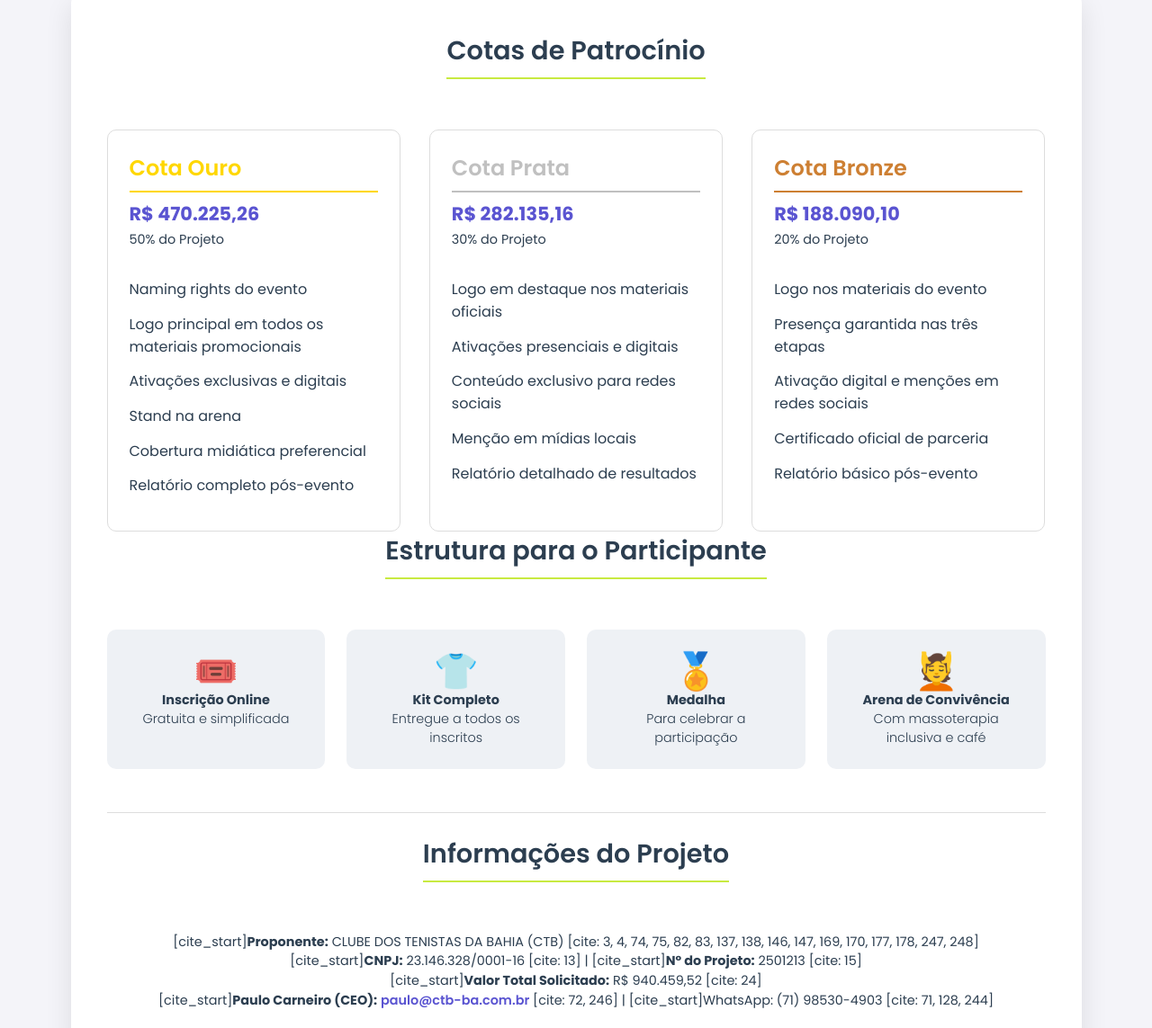
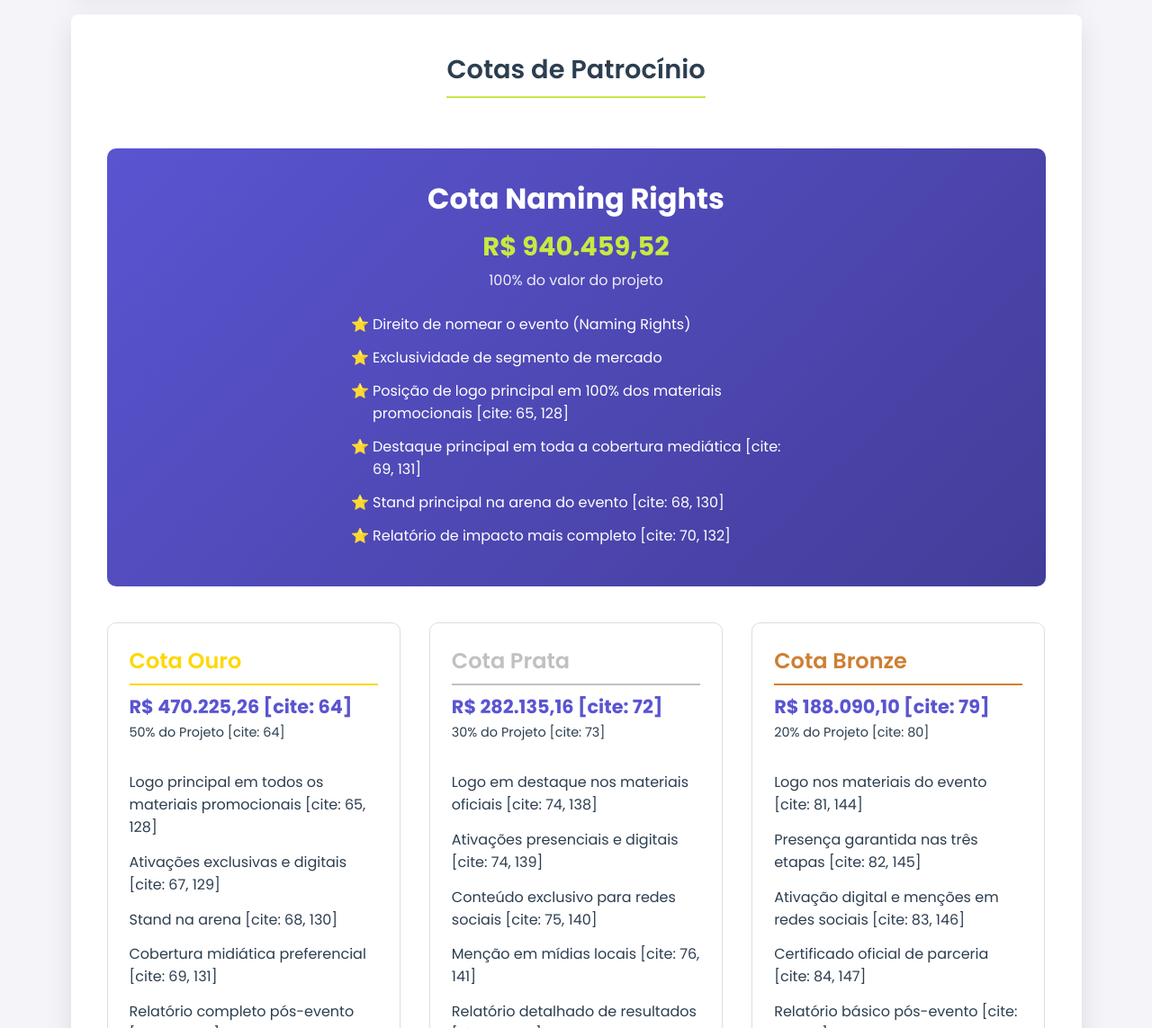
Before and after one commit to ctb-tm/festival-imprimir, a plain HTML site: page index.html in a window 1280 px wide. Shown: the part 1657-2800 px from the top of the page at 90% size. Drawn offline with Linux system fonts and the light colour scheme.

Commit message:
Update index.html

```diff
--- a/index.html
+++ b/index.html
@@ -33,7 +33,6 @@
             padding: 2rem 0;
         }
 
-        /* Documentação: Para visualização em ecrã, o layout é flexível. O dimensionamento A4 é ativado na impressão. */
         .container-a4 {
             width: 100%;
             max-width: 1123px;
@@ -111,12 +110,6 @@
             text-align: center;
             flex-basis: 180px;
             flex-grow: 1;
-            transition: transform 0.3s ease, box-shadow 0.3s ease;
-        }
-
-        .cartao:hover {
-            transform: translateY(-5px);
-            box-shadow: 0 8px 20px rgba(90, 84, 209, 0.3);
         }
 
         .cartao .numero, .cartao .icone {
@@ -139,6 +132,52 @@
             color: var(--cor-primaria);
             font-size: 2.5rem;
         }
+
+        /* NOVO: Estilo para o container da nova cota principal */
+        #cota-naming-rights {
+            background: linear-gradient(135deg, var(--cor-primaria), #433d99);
+            color: var(--cor-texto-claro);
+            border-radius: 10px;
+            padding: 2rem;
+            margin-bottom: 2.5rem;
+            text-align: center;
+        }
+        #cota-naming-rights h2 {
+            font-size: 2rem;
+            font-weight: 700;
+            margin-bottom: 0.5rem;
+            border: none;
+        }
+        #cota-naming-rights .valor {
+            font-size: 1.8rem;
+            font-weight: 700;
+            color: var(--cor-secundaria);
+            margin-bottom: 0.2rem;
+        }
+        #cota-naming-rights .percentagem {
+            font-size: 1rem;
+            margin-bottom: 1.5rem;
+            opacity: 0.9;
+        }
+        #cota-naming-rights ul {
+            list-style: none;
+            padding: 0;
+            text-align: left;
+            max-width: 500px;
+            margin: 0 auto;
+        }
+         #cota-naming-rights ul li {
+            margin-bottom: 0.75rem;
+            padding-left: 1.5rem;
+            position: relative;
+         }
+         #cota-naming-rights ul li::before {
+            content: '⭐';
+            position: absolute;
+            left: 0;
+            color: var(--cor-ouro);
+         }
+
 
         .cotas-container {
             display: flex;
@@ -169,7 +208,7 @@
         .cota .valor { font-size: 1.3rem; font-weight: 700; color: var(--cor-primaria); margin-bottom: 0.2rem; }
         .cota .percentagem { font-size: 0.9rem; font-weight: 400; margin-bottom: 1rem; }
 
-        /* ATENÇÃO: As 2 linhas abaixo garantem que as listas NÃO tenham marcadores, como solicitado. */
+        /* GARANTIA: Estas regras asseguram que NENHUMA cota tenha marcadores de lista. */
         .cota ul {
             list-style: none; /* Remove os marcadores */
             padding-left: 0;  /* Remove o espaçamento extra */
@@ -196,30 +235,22 @@
         footer a { color: var(--cor-primaria); text-decoration: none; font-weight: 600; }
         footer a:hover { text-decoration: underline; }
 
-        /* ATENÇÃO: As regras dentro deste bloco formatam e dimensionam a página para impressão, como solicitado. */
         @media print {
             body { padding: 0; background-color: #fff; }
-
             .container-a4 {
-                /* Dimensionamento exato para A4 Paisagem */
                 width: 297mm;
                 height: 210mm;
-
                 margin: 0;
                 box-shadow: none;
                 border-radius: 0;
                 padding: 15mm;
                 page-break-after: always;
             }
-
-            .container-a4:last-child {
-                page-break-after: avoid;
-            }
-
+            .container-a4:last-child { page-break-after: avoid; }
             header img { height: 180px; }
             header h1 { font-size: 24pt; }
             .titulo-seccao { font-size: 16pt; }
-            body, p, li { font-size: 10pt; }
+            body, p, li { font-size: 9pt; } /* Reduzido para garantir o encaixe */
         }
     </style>
 </head>
@@ -231,31 +262,28 @@
             <h1>Festival de Esportes da Bahia</h1>
             <p class="subtitulo">Uma Celebração de Saúde, Lazer e Comunidade por todo o Estado</p>
         </header>
-
         <section class="sobre-evento">
-             <div class="center-title"><h2 class="titulo-seccao">Sobre o Evento</h2></div>
-            <p>O Festival de Esportes da Bahia é um evento itinerante e gratuito, desenhado para conectar pessoas e inspirar um estilo de vida mais ativo. A nossa missão é combater o sedentarismo e promover a integração social, com especial atenção ao público adulto e idoso, num ambiente seguro e acolhedor.</p>
+            <div class="center-title"><h2 class="titulo-seccao">Sobre o Evento</h2></div>
+            <p>O Festival de Esportes da Bahia é um evento itinerante e gratuito, projetado para conectar pessoas, inspirar um estilo de vida mais ativo e combater o sedentarismo[cite: 9, 10, 11]. Com foco no público adulto e idoso, a nossa missão é promover a integração social num ambiente seguro e acolhedor[cite: 10, 11, 23].</p>
         </section>
-
         <section class="numeros-projeto">
-             <div class="center-title"><h2 class="titulo-seccao">Números do Projeto</h2></div>
+            <div class="center-title"><h2 class="titulo-seccao">Números do Projeto</h2></div>
             <div class="grelha">
-                <div class="cartao"><div class="numero">3</div><div class="descricao">Etapas do Festival</div></div>
-                <div class="cartao"><div class="numero">1.200</div><div class="descricao">Participantes por Etapa</div></div>
-                <div class="cartao"><div class="numero">3.600</div><div class="descricao">Total de Participantes</div></div>
-                <div class="cartao"><div class="numero">417</div><div class="descricao">Municípios Baianos</div></div>
-                <div class="cartao"><div class="numero">18+</div><div class="descricao">Foco em Adultos e Idosos</div></div>
-                <div class="cartao"><div class="numero">100%</div><div class="descricao">Gratuito para Participantes</div></div>
+                <div class="cartao"><div class="numero">3</div><div class="descricao">Etapas do Festival [cite: 199]</div></div>
+                <div class="cartao"><div class="numero">1.200</div><div class="descricao">Participantes por Etapa [cite: 191, 192]</div></div>
+                <div class="cartao"><div class="numero">3.600</div><div class="descricao">Total de Participantes [cite: 124, 193, 194]</div></div>
+                <div class="cartao"><div class="numero">417</div><div class="descricao">Municípios Baianos [cite: 124, 200, 201]</div></div>
+                <div class="cartao"><div class="numero">18+</div><div class="descricao">Foco em Adultos e Idosos [cite: 196, 197]</div></div>
+                <div class="cartao"><div class="numero">100%</div><div class="descricao">Gratuito para Participantes [cite: 202, 203]</div></div>
             </div>
         </section>
-
         <section class="porque-patrocinar">
             <div class="center-title"><h2 class="titulo-seccao">Por que Patrocinar o Festival?</h2></div>
             <div class="grelha">
-                <div class="cartao secundario"><div class="icone">📢</div><div class="descricao"><strong>Visibilidade Massiva</strong><br>Exposição para mais de 3.600 participantes e cobertura regional.</div></div>
-                <div class="cartao secundario"><div class="icone">❤️</div><div class="descricao"><strong>Valores Positivos</strong><br>Associação da sua marca à saúde, bem-estar, inclusão e qualidade de vida.</div></div>
-                <div class="cartao secundario"><div class="icone">📰</div><div class="descricao"><strong>Mídia Espontânea</strong><br>Potencial de conteúdo orgânico e cobertura jornalística em múltiplas cidades.</div></div>
-                <div class="cartao secundario"><div class="icone">🌍</div><div class="descricao"><strong>Responsabilidade Social</strong><br>Compromisso ESG e impacto positivo direto nas comunidades atendidas.</div></div>
+                <div class="cartao secundario"><div class="icone">📢</div><div class="descricao"><strong>Visibilidade Massiva</strong><br>Exposição para milhares de participantes e cobertura mediática regional[cite: 211].</div></div>
+                <div class="cartao secundario"><div class="icone">❤️</div><div class="descricao"><strong>Valores Positivos</strong><br>Associação da marca à saúde, bem-estar, inclusão e qualidade de vida[cite: 206, 207].</div></div>
+                <div class="cartao secundario"><div class="icone">📰</div><div class="descricao"><strong>Mídia Espontânea</strong><br>Potencial de conteúdo orgânico e cobertura jornalística em múltiplas cidades[cite: 213, 214].</div></div>
+                <div class="cartao secundario"><div class="icone">🌍</div><div class="descricao"><strong>Responsabilidade Social</strong><br>Compromisso ESG e impacto positivo direto nas comunidades[cite: 215].</div></div>
             </div>
         </section>
     </main>
@@ -263,69 +291,68 @@
     <main class="container-a4" id="pagina-2">
         <section class="patrocinio">
             <div class="center-title"><h2 class="titulo-seccao">Cotas de Patrocínio</h2></div>
+
+            <div id="cota-naming-rights">
+                <h2>Cota Naming Rights</h2>
+                <p class="valor">R$ 940.459,52</p>
+                <p class="percentagem">100% do valor do projeto</p>
+                <ul>
+                    <li>Direito de nomear o evento (Naming Rights) </li>
+                    <li>Exclusividade de segmento de mercado</li>
+                    <li>Posição de logo principal em 100% dos materiais promocionais [cite: 65, 128]</li>
+                    <li>Destaque principal em toda a cobertura mediática [cite: 69, 131]</li>
+                    <li>Stand principal na arena do evento [cite: 68, 130]</li>
+                    <li>Relatório de impacto mais completo [cite: 70, 132]</li>
+                </ul>
+            </div>
+
             <div class="cotas-container">
                 <div class="cota" id="cota-ouro">
                     <h3>Cota Ouro</h3>
-                    <p class="valor">R$ 470.225,26</p>
-                    <p class="percentagem">50% do Projeto</p>
+                    <p class="valor">R$ 470.225,26 [cite: 64]</p>
+                    <p class="percentagem">50% do Projeto [cite: 64]</p>
                     <ul>
-                        <li>Naming rights do evento</li>
-                        <li>Logo principal em todos os materiais promocionais</li>
-                        <li>Ativações exclusivas e digitais</li>
-                        <li>Stand na arena</li>
-                        <li>Cobertura midiática preferencial</li>
-                        <li>Relatório completo pós-evento</li>
+                        <li>Logo principal em todos os materiais promocionais [cite: 65, 128]</li>
+                        <li>Ativações exclusivas e digitais [cite: 67, 129]</li>
+                        <li>Stand na arena [cite: 68, 130]</li>
+                        <li>Cobertura midiática preferencial [cite: 69, 131]</li>
+                        <li>Relatório completo pós-evento [cite: 70, 132]</li>
                     </ul>
                 </div>
                 <div class="cota" id="cota-prata">
                     <h3>Cota Prata</h3>
-                    <p class="valor">R$ 282.135,16</p>
-                    <p class="percentagem">30% do Projeto</p>
+                    <p class="valor">R$ 282.135,16 [cite: 72]</p>
+                    <p class="percentagem">30% do Projeto [cite: 73]</p>
                     <ul>
-                        <li>Logo em destaque nos materiais oficiais</li>
-                        <li>Ativações presenciais e digitais</li>
-                        <li>Conteúdo exclusivo para redes sociais</li>
-                        <li>Menção em mídias locais</li>
-                        <li>Relatório detalhado de resultados</li>
+                        <li>Logo em destaque nos materiais oficiais [cite: 74, 138]</li>
+                        <li>Ativações presenciais e digitais [cite: 74, 139]</li>
+                        <li>Conteúdo exclusivo para redes sociais [cite: 75, 140]</li>
+                        <li>Menção em mídias locais [cite: 76, 141]</li>
+                        <li>Relatório detalhado de resultados [cite: 77, 142]</li>
                     </ul>
                 </div>
                 <div class="cota" id="cota-bronze">
                     <h3>Cota Bronze</h3>
-                    <p class="valor">R$ 188.090,10</p>
-                    <p class="percentagem">20% do Projeto</p>
+                    <p class="valor">R$ 188.090,10 [cite: 79]</p>
+                    <p class="percentagem">20% do Projeto [cite: 80]</p>
                     <ul>
-                        <li>Logo nos materiais do evento</li>
-                        <li>Presença garantida nas três etapas</li>
-                        <li>Ativação digital e menções em redes sociais</li>
-                        <li>Certificado oficial de parceria</li>
-                        <li>Relatório básico pós-evento</li>
+                        <li>Logo nos materiais do evento [cite: 81, 144]</li>
+                        <li>Presença garantida nas três etapas [cite: 82, 145]</li>
+                        <li>Ativação digital e menções em redes sociais [cite: 83, 146]</li>
+                        <li>Certificado oficial de parceria [cite: 84, 147]</li>
+                        <li>Relatório básico pós-evento [cite: 85, 148]</li>
                     </ul>
                 </div>
             </div>
         </section>
-
-        <section class="estrutura-participante">
-            <div class="center-title"><h2 class="titulo-seccao">Estrutura para o Participante</h2></div>
-            <div class="grelha">
-                 <div class="cartao secundario"><div class="icone">🎟️</div><div class="descricao"><strong>Inscrição Online</strong><br>Gratuita e simplificada</div></div>
-                 <div class="cartao secundario"><div class="icone">👕</div><div class="descricao"><strong>Kit Completo</strong><br>Entregue a todos os inscritos</div></div>
-                 <div class="cartao secundario"><div class="icone">🏅</div><div class="descricao"><strong>Medalha</strong><br>Para celebrar a participação</div></div>
-                 <div class="cartao secundario"><div class="icone">💆</div><div class="descricao"><strong>Arena de Convivência</strong><br>Com massoterapia inclusiva e café</div></div>
-            </div>
-        </section>
-
         <footer>
             <div class="center-title"><h2 class="titulo-seccao">Informações do Projeto</h2></div>
             <p>
-                [cite_start]<strong>Proponente:</strong> CLUBE DOS TENISTAS DA BAHIA (CTB) [cite: 3, 4, 74, 75, 82, 83, 137, 138, 146, 147, 169, 170, 177, 178, 247, 248] <br>
-                [cite_start]<strong>CNPJ:</strong> 23.146.328/0001-16 [cite: 13] | [cite_start]<strong>Nº do Projeto:</strong> 2501213 [cite: 15] <br>
-                [cite_start]<strong>Valor Total Solicitado:</strong> R$ 940.459,52 [cite: 24]
-            </p>
-            <p>
-                [cite_start]<strong>Paulo Carneiro (CEO):</strong> <a href="mailto:paulo@ctb-ba.com.br">paulo@ctb-ba.com.br</a> [cite: 72, 246] | [cite_start]WhatsApp: (71) 98530-4903 [cite: 71, 128, 244]
+                <strong>Proponente:</strong> CLUBE DOS TENISTAS DA BAHIA (CTB) [cite: 41, 42] <br>
+                <strong>CNPJ:</strong> 23.146.328/0001-16 [cite: 43, 44] | <strong>Nº do Projeto:</strong> 2501213 [cite: 45, 46] <br>
+                <strong>Paulo Carneiro (CEO):</strong> <a href="mailto:paulo@ctb-ba.com.br">paulo@ctb-ba.com.br</a> [cite: 103, 159] | WhatsApp: (71) 98530-4903 [cite: 102, 159]
             </p>
         </footer>
     </main>
-
 </body>
 </html>
```
